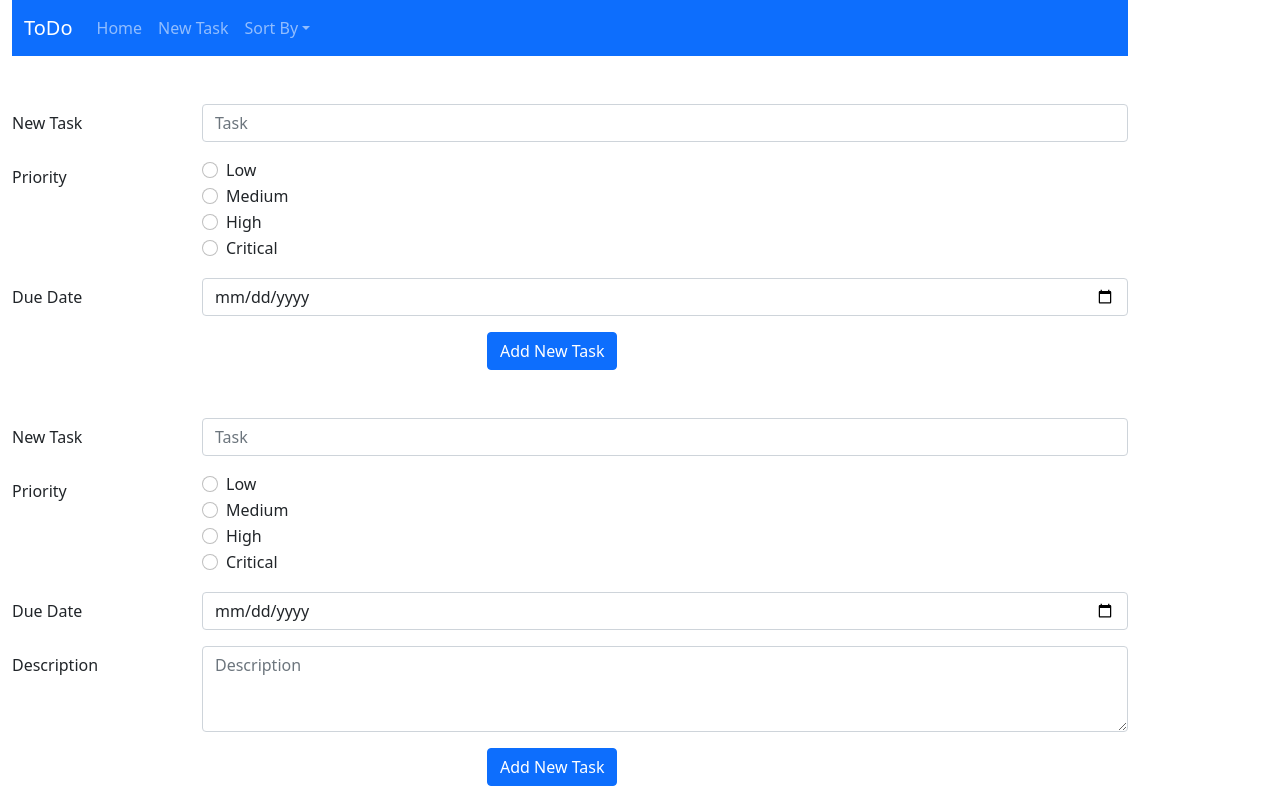
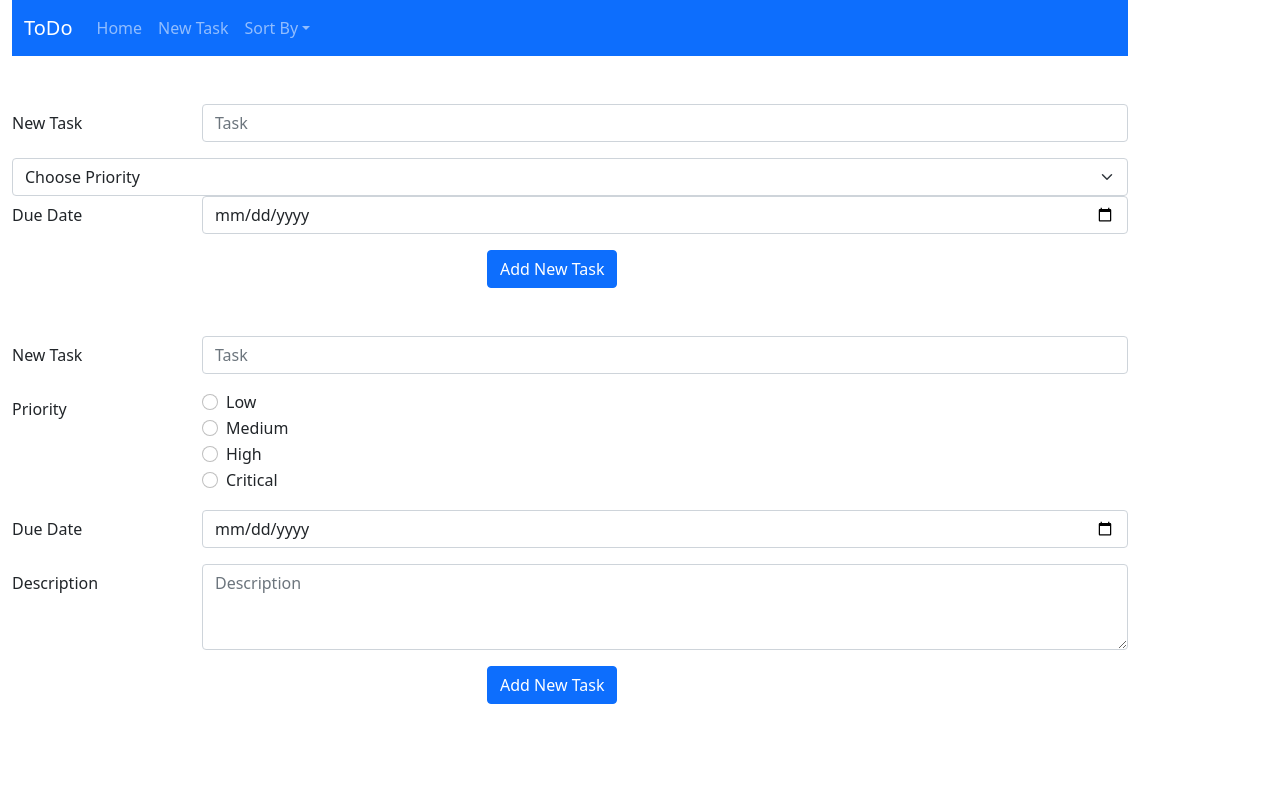
Before and after one commit to snyderae13/Milestone2-Todo-Frontend, a React (Create React App) app: page / in a window 1280 px wide. Shown: the top 802 px of the page. Built offline with nearby package versions, Linux system fonts and the light colour scheme.

Commit message:
logic and router fix

```diff
--- a/package.json
+++ b/package.json
@@ -10,6 +10,7 @@
     "@testing-library/jest-dom": "^5.16.2",
     "@testing-library/react": "^12.1.3",
     "@testing-library/user-event": "^13.5.0",
+    "axios": "^0.26.0",
     "bootstrap": "^5.1.3",
     "react": "^17.0.2",
     "react-bootstrap": "^2.1.2",
--- a/src/components/NewSimpleTask.js
+++ b/src/components/NewSimpleTask.js
@@ -1,69 +1,75 @@
 import React from 'react'
+import { useState } from 'react'
 import 'bootstrap/dist/css/bootstrap.min.css'
 import {Button, Form, Col, Row} from 'react-bootstrap'
+import TodoDataService from '../services/todoService'
+
 
 const NewSimpleTask = () => {
+  // set up state to go through todos and setTodos
+
+
+
+  let [name, setName] = useState("");
+  let [priority, setPriority] = useState("");
+  let [dueDate, setDueDate] = useState("");
+
+  // going to need useEffect to get the post function to work
+
+  // handleSubmit will need to be able to create a data object when the submit button is clicked
+
+  const handleSubmit = (e) => {
+    e.preventDefault();
+    let data = {  name: name, priority: priority, dueDate: dueDate };
+    TodoDataService.createTodo(data);
+    console.log(data);
+  };
+
   return (
     <div>
-      <Form>
-        <Form.Group as={Row} className="mb-3 mt-5" controlId="formHorizontalTask">
+      <Form onSubmit={handleSubmit}>
+        <Form.Group
+          as={Row}
+          className="mb-3 mt-5"
+          controlId="formHorizontalTask"
+        >
           <Form.Label column sm={2}>
             New Task
           </Form.Label>
           <Col sm={10}>
-            <Form.Control type="text" placeholder="Task" />
-          </Col>
-        </Form.Group>
-        <fieldset>
-    <Form.Group as={Row} className="mb-3">
-      <Form.Label as="legend" column sm={2}>
-        Priority
-      </Form.Label>
-      <Col sm={10}>
-        <Form.Check
-          type="radio"
-          label="Low"
-          name="formHorizontalRadios"
-          id="formHorizontalRadios1"
-        />
-        <Form.Check
-          type="radio"
-          label="Medium"
-          name="formHorizontalRadios"
-          id="formHorizontalRadios2"
-        />
-        <Form.Check
-          type="radio"
-          label="High"
-          name="formHorizontalRadios"
-          id="formHorizontalRadios3"
-        />
-        <Form.Check
-            type="radio"
-            label="Critical"
-            name="formHorizontalRadios"
-            id="formHorizontalRadios4"
+            <Form.Control
+              type="text"
+              placeholder="Task"
+              onChange={(e) => setName(e.target.value)}
             />
           </Col>
         </Form.Group>
-  </fieldset>
+        <Form.Select aria-label="Default select example" onChange={(e) => setPriority(e.target.value)}>
+          <option> Choose Priority</option>
+          <option value="Low">Low</option>
+          <option value="Medium">Medium</option>
+          <option value="High">High</option>
+          <option value='Critical'>Critical</option>
+        </Form.Select>
         <Form.Group as={Row} className="mb-3" controlId="formHorizontalEmail">
           <Form.Label column sm={2}>
             Due Date
           </Form.Label>
           <Col sm={10}>
-      <Form.Control type="date" />
+            <Form.Control
+              type="date"
+              onChange={(e) => setDueDate(e.target.value)}
+            />
           </Col>
         </Form.Group>
         <Form.Group as={Row} className="mb-3">
-      <Col sm={{span: 10, offset: 5}}>
+          <Col sm={{ span: 10, offset: 5 }}>
             <Button type="submit">Add New Task</Button>
           </Col>
         </Form.Group>
-
       </Form>
     </div>
   );
-}
+};
 
 export default NewSimpleTask
--- a/src/services/todoService.js
+++ b/src/services/todoService.js
@@ -6,11 +6,12 @@ class TodoDataService {
     }
 
     createTodo = (data) => {
-        return axios.post('http://localhost:3456/todos/new')
+        return axios.post('http://localhost:3456/todos/new', data)
+
     }
 
     updateTodo = (id, data) => {
-        return axios.put(`http://localhost:3456/todos/${id}`)
+        return axios.put(`http://localhost:3456/todos/${id}`, data)
     }
 
     deleteTodo = (id) => {
```
Also changed, not shown: 1 other file (tests, documents, lock files or other folders). Lines whose indentation alone changed are shown as unchanged.
